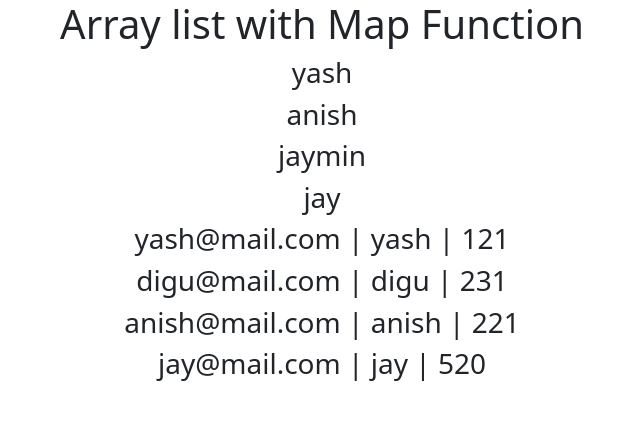
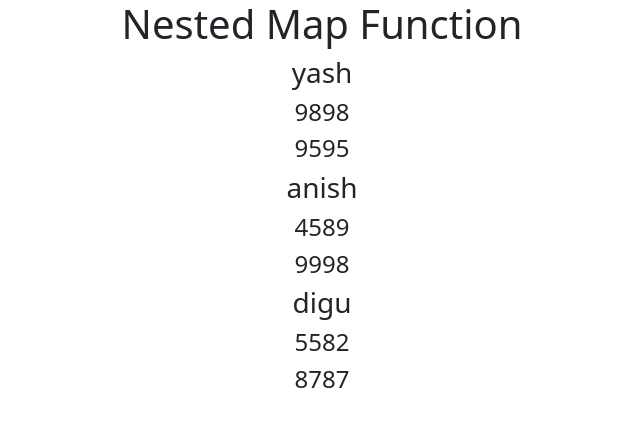
Before and after one commit to yash-jivani/Learn-React-CS, a React (Create React App) app: page / in a window 1280 px wide. Shown: the top 426 px of the page, without its empty margins (318-958 px from the left). Built offline with nearby package versions, Linux system fonts and the light colour scheme.

Commit message:
Nested Map Function

```diff
--- a/src/App.js
+++ b/src/App.js
@@ -1,74 +1,34 @@
-
 import React from 'react'
-
 export default function App() {
 
-  // ? Normal use ::
-
-  const students = ['yash', 'anish', 'jaymin', 'jay']
-
-  // with for loop
-  console.log('--- for loop ---')
-  for (let i of students) {
-    console.log(i)
-  }
-
-  // with map function
-  console.log('--- map function ---')
-  students.map((data,i) => {
-    console.log(data,i)
-  })
-
-  // ? Real life Example :
-
-  const info = [
-    {name:'yash',mail:"yash@mail.com",number:121},
-    {name:'digu',mail:"digu@mail.com",number:231},
-    {name:'anish',mail:"anish@mail.com",number:221},
-    {name:'jay',mail:"jay@mail.com",number:520},
+  const users = [
+    { name: 'yash', number: [{ personal: 9898 }, { office: 9595 }] },
+    { name: 'anish', number: [{ personal: 4589 }, { office: 9998 }] },
+    { name: 'digu', number: [{ personal: 5582 }, { office: 8787 }] }
   ]
 
   return (
-
     <div className='container'>
 
-      <h1>Array list with Map Function</h1>
-
-      {/* ----------- write in '{}' | JSX --------- */}
-
-{/* WITH MAP FUNCTION */}
-
-      {/* {
-        students.map((item)=>{
-           return <h3>{item}</h3>
-        })
-      } */}
-
-      {/* OR */}
-
+      <h1>Nested Map Function</h1>
       {
-        students.map((item,i) =>
-          <h3 key={i}>{item}</h3>
+        users.map((data, i) =>
+          <div key={i}>
+            <h3>{data.name}</h3>
+            {/* --- Nested Map --- */}
+            {
+              data.number.map((num, i) => {
+                return(
+                <div key={i}>
+                  <h4>{num.personal}</h4>
+                  <h4>{num.office}</h4>
+                </div>
+                )
+              })
+            }
+          </div>
         )
       }
-
-{/* WITH FOR LOOP | will not work */}
-
-      {/* {
-        for(let i of students){
-          <h3>{i}</h3>
-        }
-      } */}
-
-
-      {/* ---------- real life demo example ----------- */}
-
-      {
-        info.map((data,i)=>{
-          return <h3 key={i}>{data.mail} | {data.name} | {data.number}</h3>
-        })
-      }
-
 
     </div>
   )
```
Also changed, not shown: 1 other file (tests, documents, lock files or other folders).
